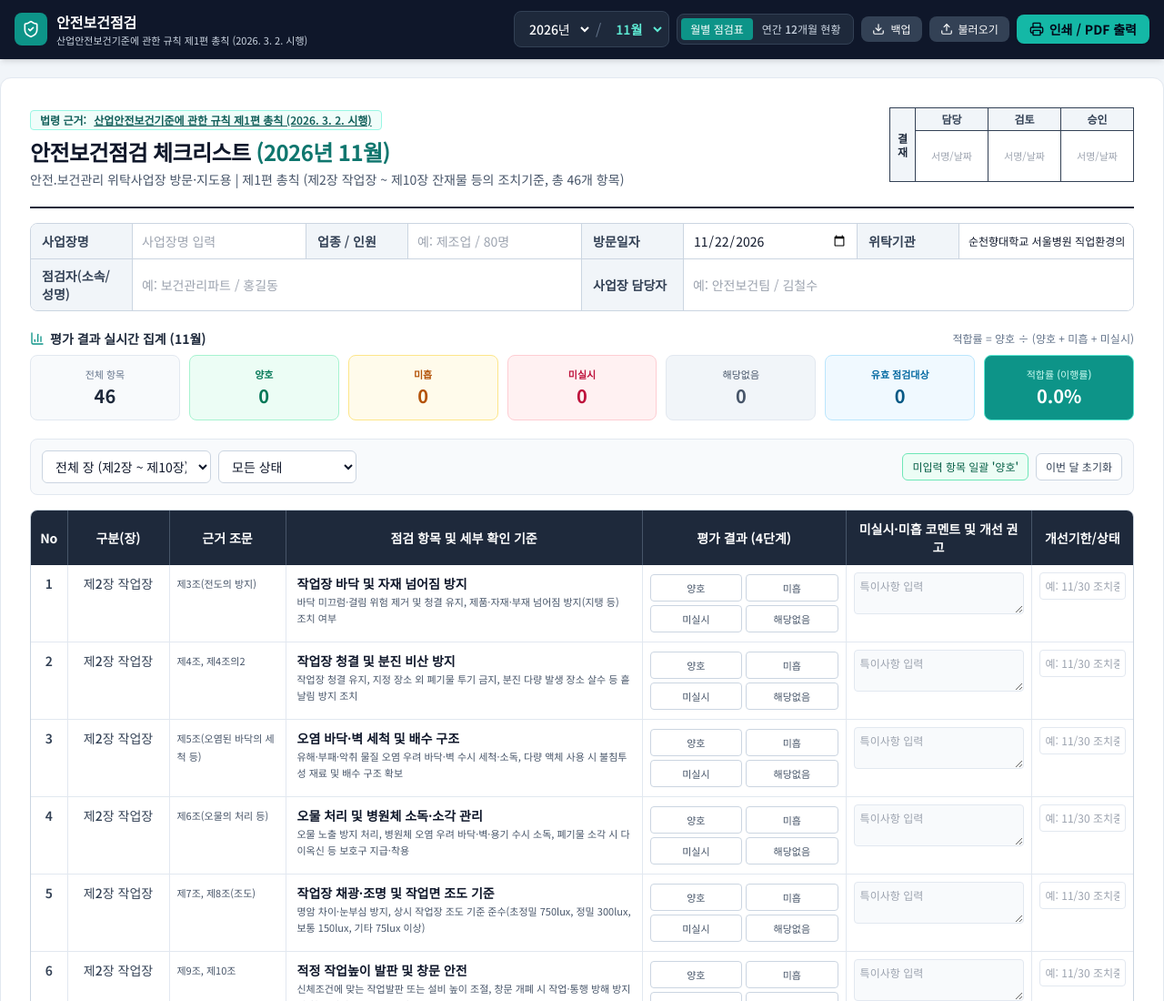
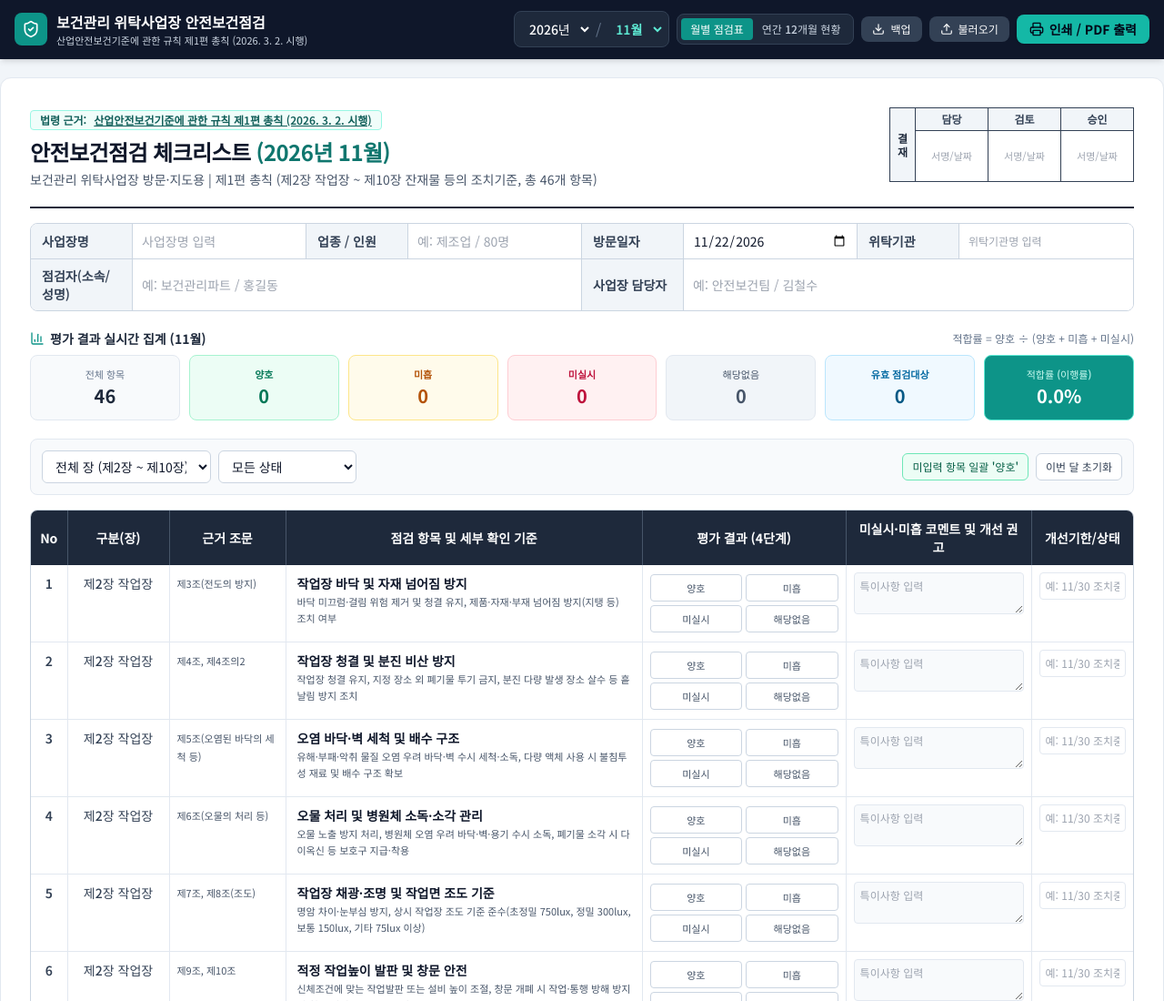
Before and after one commit to kjar3011-netizen/safety-checklist, a plain HTML site: page index.html in a window 1280 px wide. Shown: the top 1100 px of the page at 91% size. Drawn offline with nearby package versions, Linux system fonts and the light colour scheme.

Commit message:
Add files via upload

```diff
--- a/index.html
+++ b/index.html
@@ -3,7 +3,9 @@
 <head>
   <meta charset="UTF-8" />
   <meta name="viewport" content="width=device-width, initial-scale=1.0" />
-  <title>안전보건점검 체크리스트 (제1편 총칙)</title>
+  <title>안전보건점검 체크리스트(제1편:총칙)</title>
+  <meta property="og:title" content="안전보건점검 체크리스트(제1편:총칙)" />
+  <meta property="og:description" content="산업안전보건기준에 관한 규칙 제1편 총칙 월별 안전보건점검표" />
   <script src="https://cdn.tailwindcss.com/3.4.17"></script>
   <script src="https://unpkg.com/lucide@0.460.0/dist/umd/lucide.min.js"></script>
   <style>
@@ -95,7 +97,7 @@
           <i data-lucide="shield-check" class="w-5 h-5 text-white"></i>
         </div>
         <div>
-          <h1 class="text-sm sm:text-base font-bold leading-tight">안전보건점검</h1>
+          <h1 class="text-sm sm:text-base font-bold leading-tight">보건관리 위탁사업장 안전보건점검</h1>
           <p class="text-[11px] text-slate-300">산업안전보건기준에 관한 규칙 제1편 총칙 (2026. 3. 2. 시행)</p>
         </div>
       </div>
@@ -162,7 +164,7 @@
           안전보건점검 체크리스트 <span id="docPeriodTitle" class="text-teal-700">(2026년 11월)</span>
         </h2>
         <p class="text-xs sm:text-sm text-slate-600 mt-1">
-          안전.보건관리 위탁사업장 방문·지도용 | 제1편 총칙 (제2장 작업장 ~ 제10장 잔재물 등의 조치기준, 총 46개 항목)
+          보건관리 위탁사업장 방문·지도용 | 제1편 총칙 (제2장 작업장 ~ 제10장 잔재물 등의 조치기준, 총 46개 항목)
         </p>
       </div>
 
@@ -209,7 +211,7 @@
         </div>
         <div class="flex border-b border-slate-300">
           <span class="w-28 shrink-0 bg-slate-100 font-semibold text-slate-700 px-3 py-2 flex items-center border-r border-slate-300">위탁기관</span>
-          <input id="metaAgency" type="text" value="순천향대학교 서울병원 직업환경의학팀" class="w-full px-2.5 py-2 focus:outline-none focus:bg-teal-50 text-xs" />
+          <input id="metaAgency" type="text" placeholder="위탁기관명 입력" class="w-full px-2.5 py-2 focus:outline-none focus:bg-teal-50 text-xs" />
         </div>
         <div class="flex border-b sm:border-b-0 sm:border-r border-slate-300 lg:col-span-2">
           <span class="w-28 shrink-0 bg-slate-100 font-semibold text-slate-700 px-3 py-2 flex items-center border-r border-slate-300">점검자(소속/성명)</span>
@@ -513,7 +515,7 @@
         companyName: '',
         industryWorkers: '',
         visitDate: '2026-11-22',
-        agencyName: '순천향대학교 서울병원 직업환경의학팀',
+        agencyName: '',
         inspectorName: '',
         managerName: ''
       },
```
